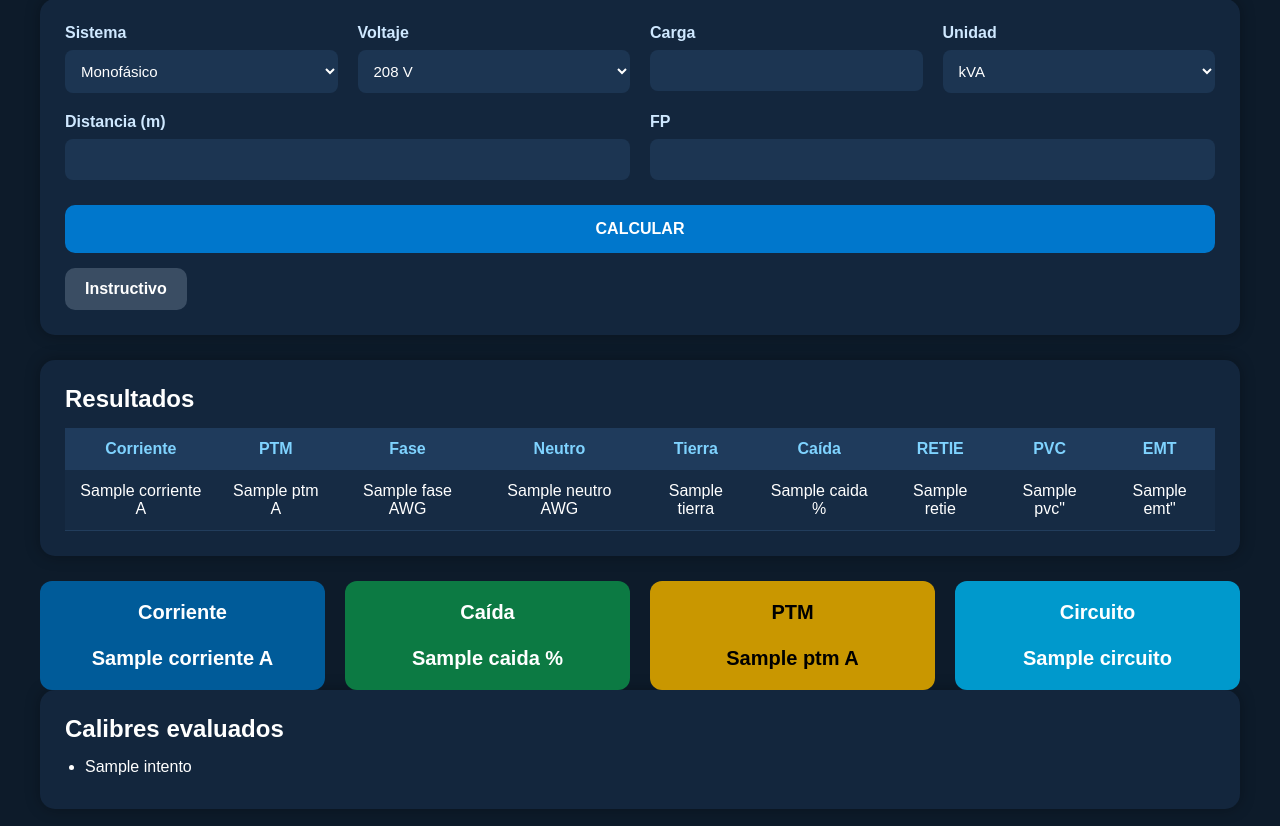
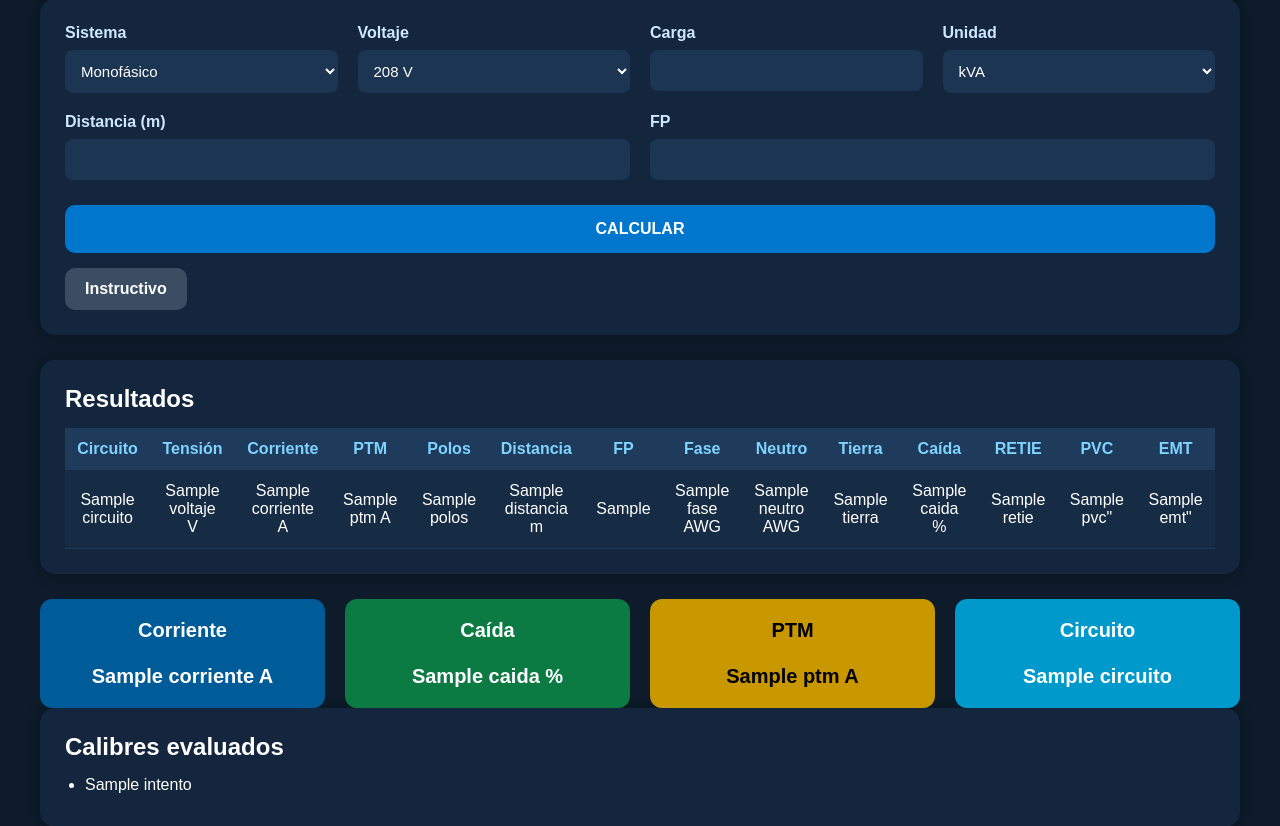
Before and after one commit to jeffreysandovall/calculadora-cargas-JeffreySandoval, a Python web app: template templates/index.html in a window 1280 px wide. Shown: the part 158-984 px from the top of the page. Run offline with Jinja, Linux system fonts and the light colour scheme; the template is opened without the code that fills it: most values are stand-ins (such as "Sample title", 1, 10 or a date in 2020).

Commit message:
Update index.html

```diff
--- a/templates/index.html
+++ b/templates/index.html
@@ -355,8 +355,13 @@ cursor:pointer;
 
 <tr>
 
+<th>Circuito</th>
+<th>Tensión</th>
 <th>Corriente</th>
 <th>PTM</th>
+<th>Polos</th>
+<th>Distancia</th>
+<th>FP</th>
 <th>Fase</th>
 <th>Neutro</th>
 <th>Tierra</th>
@@ -369,8 +374,13 @@ cursor:pointer;
 
 <tr>
 
+<td>{{resultado.circuito}}</td>
+<td>{{resultado.voltaje}} V</td>
 <td>{{resultado.corriente}} A</td>
 <td>{{resultado.ptm}} A</td>
+<td>{{resultado.polos}}</td>
+<td>{{resultado.distancia}} m</td>
+<td>{{resultado.fp}}</td>
 <td>{{resultado.fase}} AWG</td>
 <td>{{resultado.neutro}} AWG</td>
 <td>{{resultado.tierra}}</td>
```
